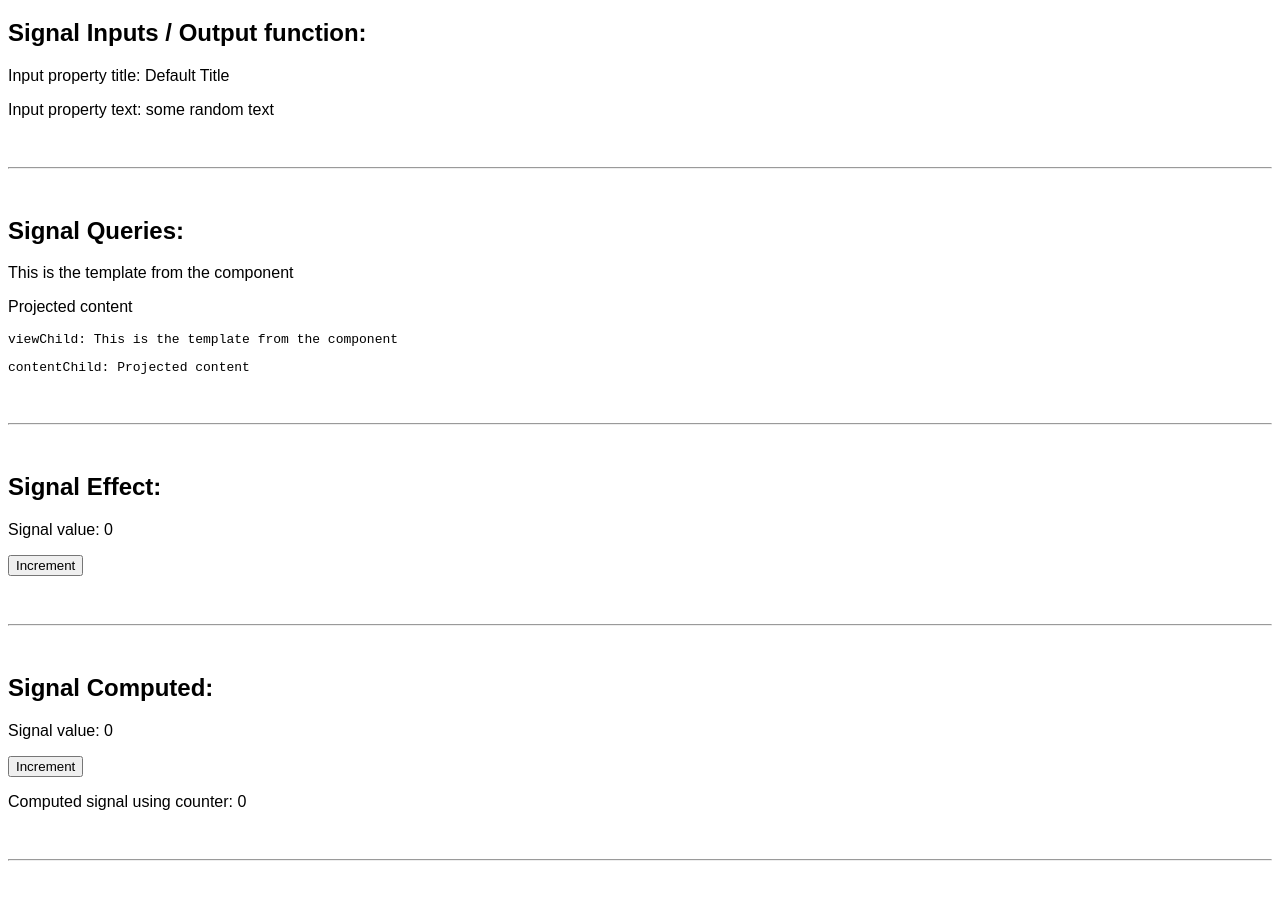
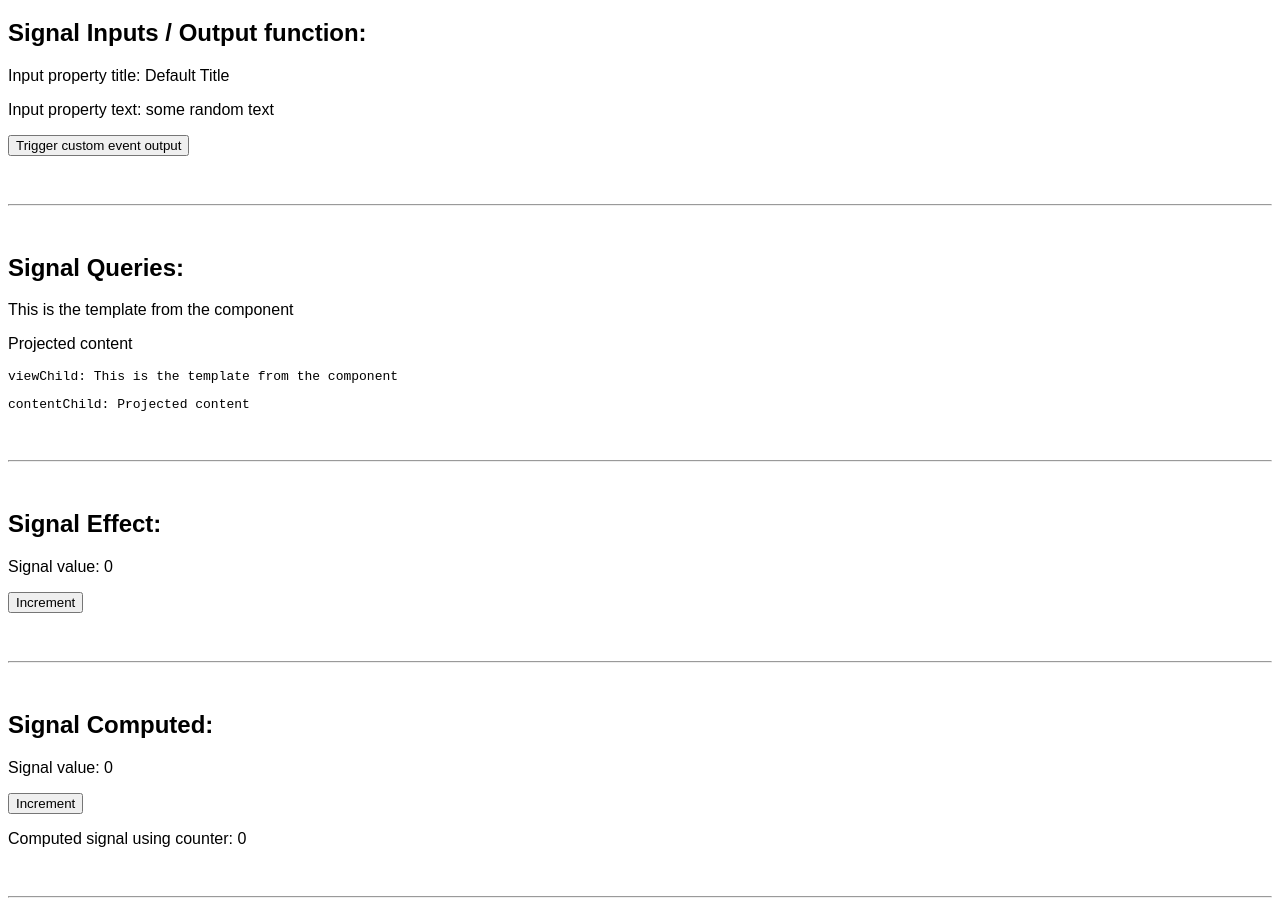
Before and after one commit to johnnyGabriel/angular-updates, an Angular app: page / in a window 1280 px wide. Shown: the part 1940-2851 px from the top of the page. Built offline with nearby package versions, Linux system fonts and the light colour scheme; no server answers.

Commit message:
adjusting signal-inputs.component

```diff
--- a/src/app/app.component.ts
+++ b/src/app/app.component.ts
@@ -41,7 +41,7 @@ export class AppComponent {
   constructor() {}
 
   handleCustomEvent(e: string) {
-    console.log('Custom event received:', e);
+    window.alert(`Custom event received: ${e}`);
   }
 
 }
--- a/src/app/signal-inputs/signal-inputs.component.html
+++ b/src/app/signal-inputs/signal-inputs.component.html
@@ -1,3 +1,4 @@
 <h1>Signal Inputs / Output function:</h1>
 <p>Input property title: {{ title() }}</p>
 <p>Input property text: {{ text() }}</p>
+<button (click)="triggerOutput()">Trigger custom event output</button>
--- a/src/app/signal-inputs/signal-inputs.component.ts
+++ b/src/app/signal-inputs/signal-inputs.component.ts
@@ -13,16 +13,8 @@ export class SignalInputsComponent {
 
   readonly customEvent = output<string>();
 
-  timer: any;
-
-  constructor() {
-    this.timer = setTimeout(() => {
-      this.customEvent.emit('Custom event triggered from SignalInputsComponent');
-    }, 3000);
-  }
-
-  ngOnDestroy() {
-    clearTimeout(this.timer);
+  triggerOutput() {
+    this.customEvent.emit('Custom event triggered from SignalInputsComponent');
   }
 
 }
```
